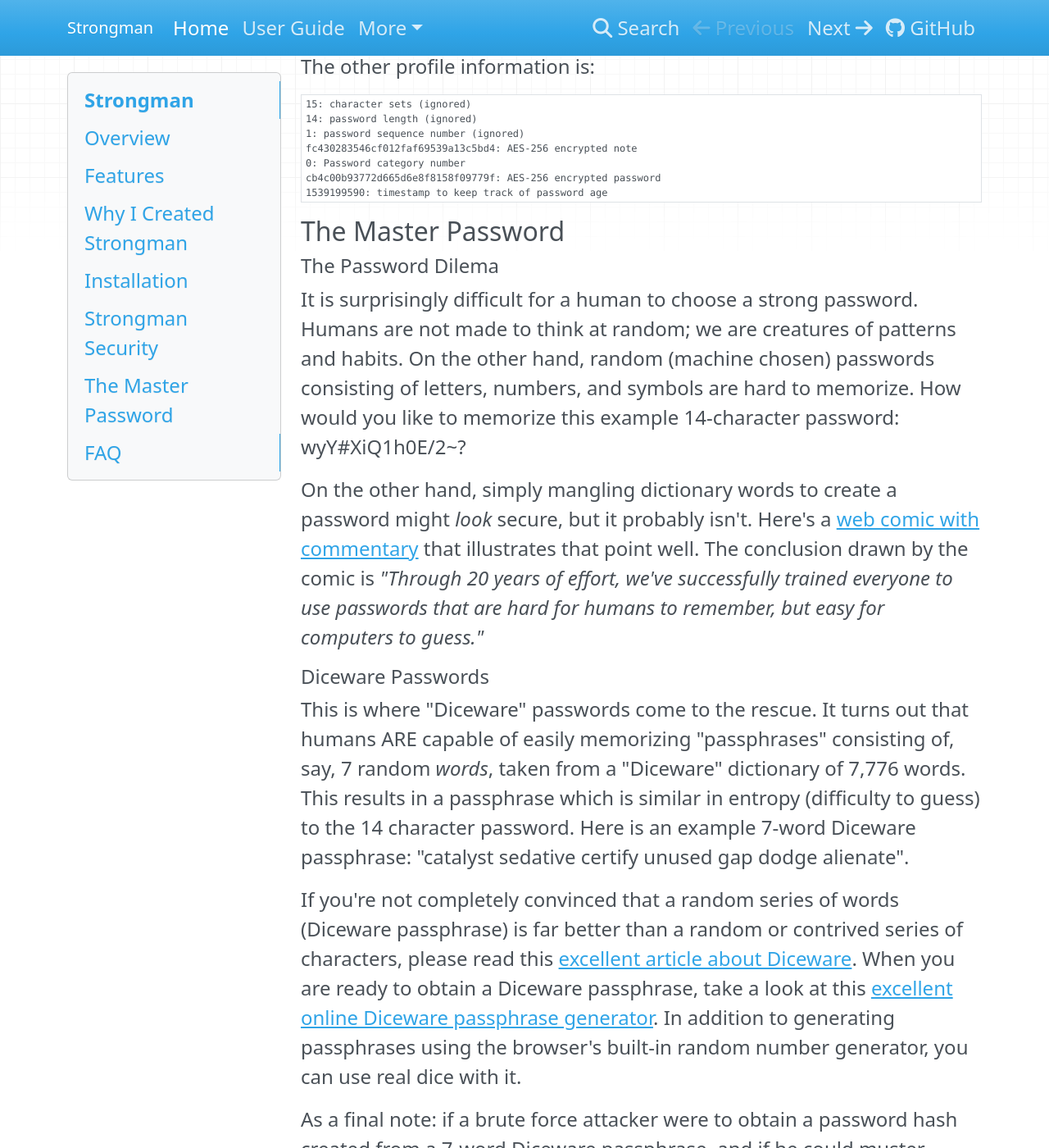
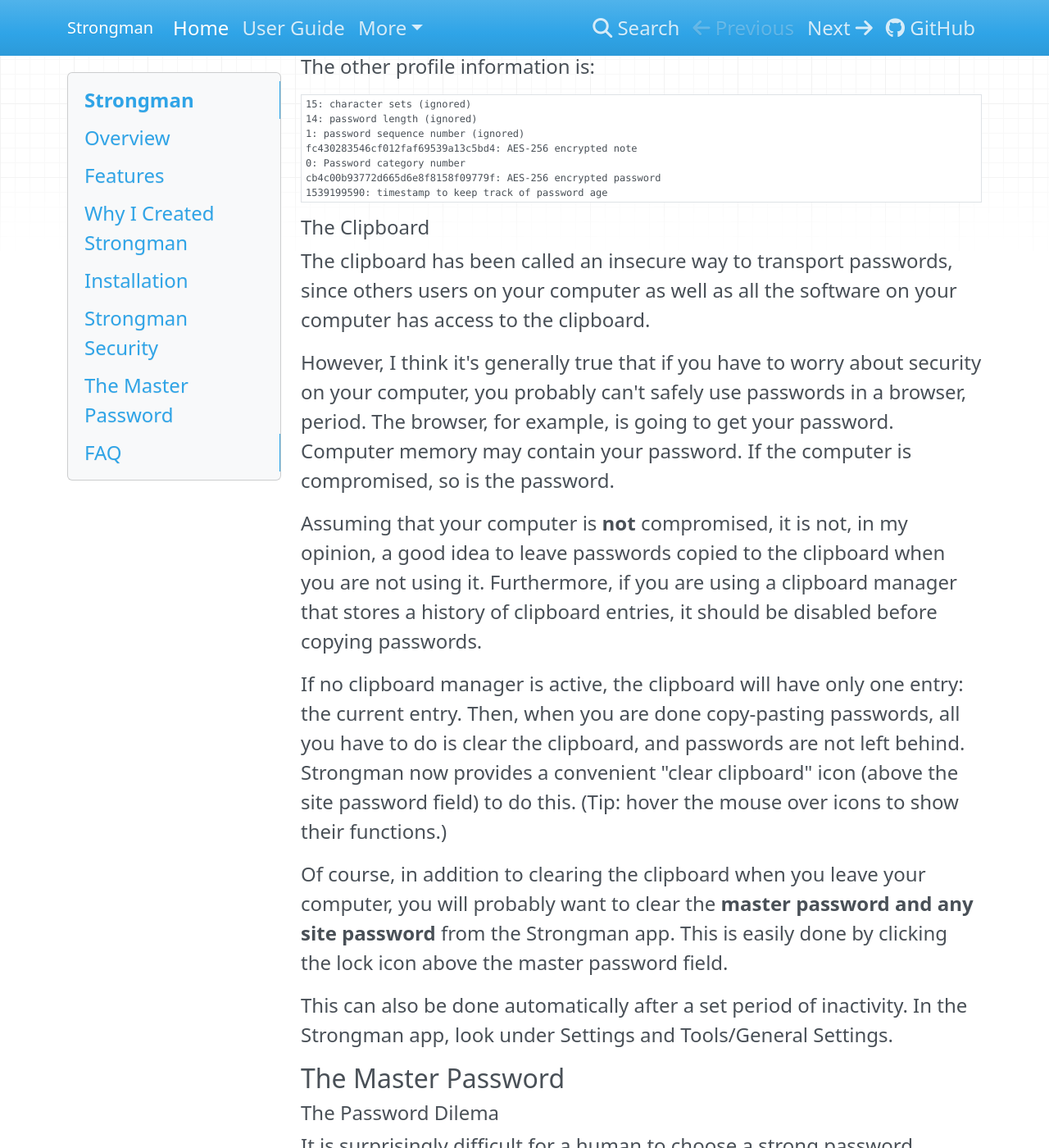
Before and after one commit to lstandish/strongman-md, an MkDocs documentation site: the page built from docs/index.md, in a window 1280 px wide and 1400 px high, scrolled down 5114 px. Shown: the whole window at 82% size. Built offline with MkDocs 1.6.1, drawn with Linux system fonts in a browser that asks for light colours; some of the changed text lies outside the part shown.

Commit message:
updated docs to version 1.35, added section on clipboard

````diff
--- a/docs/index.md
+++ b/docs/index.md
@@ -109,6 +109,19 @@
 cb4c00b93772d665d6e8f8158f09779f: AES-256 encrypted password
 1539199590: timestamp to keep track of password age
 ```
+#### __The Clipboard__
+
+The clipboard has been called an insecure way to transport passwords, since others users on your computer as well as all the software on your computer has access to the clipboard.
+
+However, I think it's generally true that if you have to worry about security on your computer, you probably can't safely use passwords in a browser, period. The browser, for example, is going to get your password.  Computer memory may contain your password. If the computer is compromised, so is the password.
+
+Assuming that your computer is **not** compromised, it is not, in my opinion, a good idea to leave passwords copied to the clipboard when you are not using it. Furthermore, if you are using a clipboard manager that stores a history of clipboard entries, it should be disabled before copying passwords.
+
+If no clipboard manager is active, the clipboard will have only one entry: the current entry. Then, when you are done copy-pasting passwords, all you have to do is clear the clipboard, and passwords are not left behind. Strongman now provides a convenient "clear clipboard" icon (above the site password field) to do this. (Tip: hover the mouse over icons to show their functions.)
+
+Of course, in addition to clearing the clipboard when you leave your computer, you will probably want to clear the **master password and any site password** from the Strongman app. This is easily done by clicking the lock icon above the master password field.
+
+This can also be done automatically after a set  period of inactivity. In the Strongman app, look under Settings and Tools/General Settings.
 
 ## The Master Password
 
@@ -138,6 +151,10 @@
 5. Hide Passwords on Focus
 
 These cookies should not expire for 1000 days, but if you have your browser set to erase cookies upon closing the browser, these (and all other persistent cookies) will be erased, and all the the above settings will be reset to the defaults.
+
+**Q**: Isn't it terribly insecure to copy a password to the clipboard? Clipboard data is available to any user or program on the computer!
+**A**: It's true that the clipboard is potentially a security vulnerability. On the other hand, it is the only practical way to transfer complex passwords to browser input fields. Read more under Security.
+
 <!--stackedit_data:
 eyJoaXN0b3J5IjpbNjU3MjQyMzE1LDY1NzI0MjMxNSw0MDYzMj
 I3NTUsNjU3MjQyMzE1LDkzMjA0MiwyMDc4MTQxMzg1LC0xMDY1
````
Also changed, not shown: docs/more/release-notes.md (+3 -0 lines).
